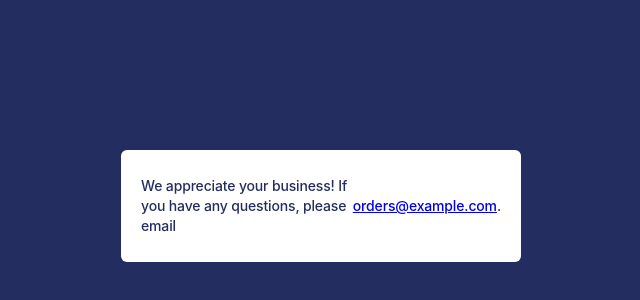
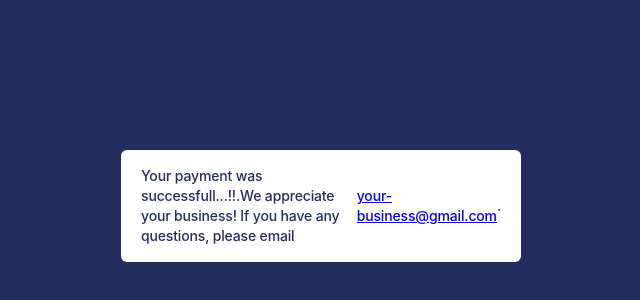
Before and after one commit to milandeepsinghbhalla/payment-gateway-demo-v2, a website: page public/success.html in a window 1280 px wide. Shown: the part 194-494 px from the top of the page, without its empty margins (319-959 px from the left). Drawn offline with Linux system fonts and the light colour scheme.

Commit message:
minor bugs resolved

```diff
--- a/public/success.html
+++ b/public/success.html
@@ -7,8 +7,8 @@
 <body>
   <section>
     <p>
-      We appreciate your business! If you have any questions, please email
-      <a href="mailto:orders@example.com">orders@example.com</a>.
+      Your payment was successfull...!!.We appreciate your business! If you have any questions, please email
+      <a href="mailto:your-business@gmail.com">your-business@gmail.com</a>.
     </p>
   </section>
 </body>
--- a/server.js
+++ b/server.js
@@ -47,7 +47,7 @@ app.post('/create-checkout-session', async (req, res) => {
     cancel_url: `${YOUR_DOMAIN}/cancel.html`,
   });
 
-  res.redirect(303, session.url);
+  res.json({resultUrl: session.url});
 });
 
 app.listen(4242, () => console.log('Running on port 4242'));
```
Also changed, not shown: public/checkout.html (+1 -0 lines).
